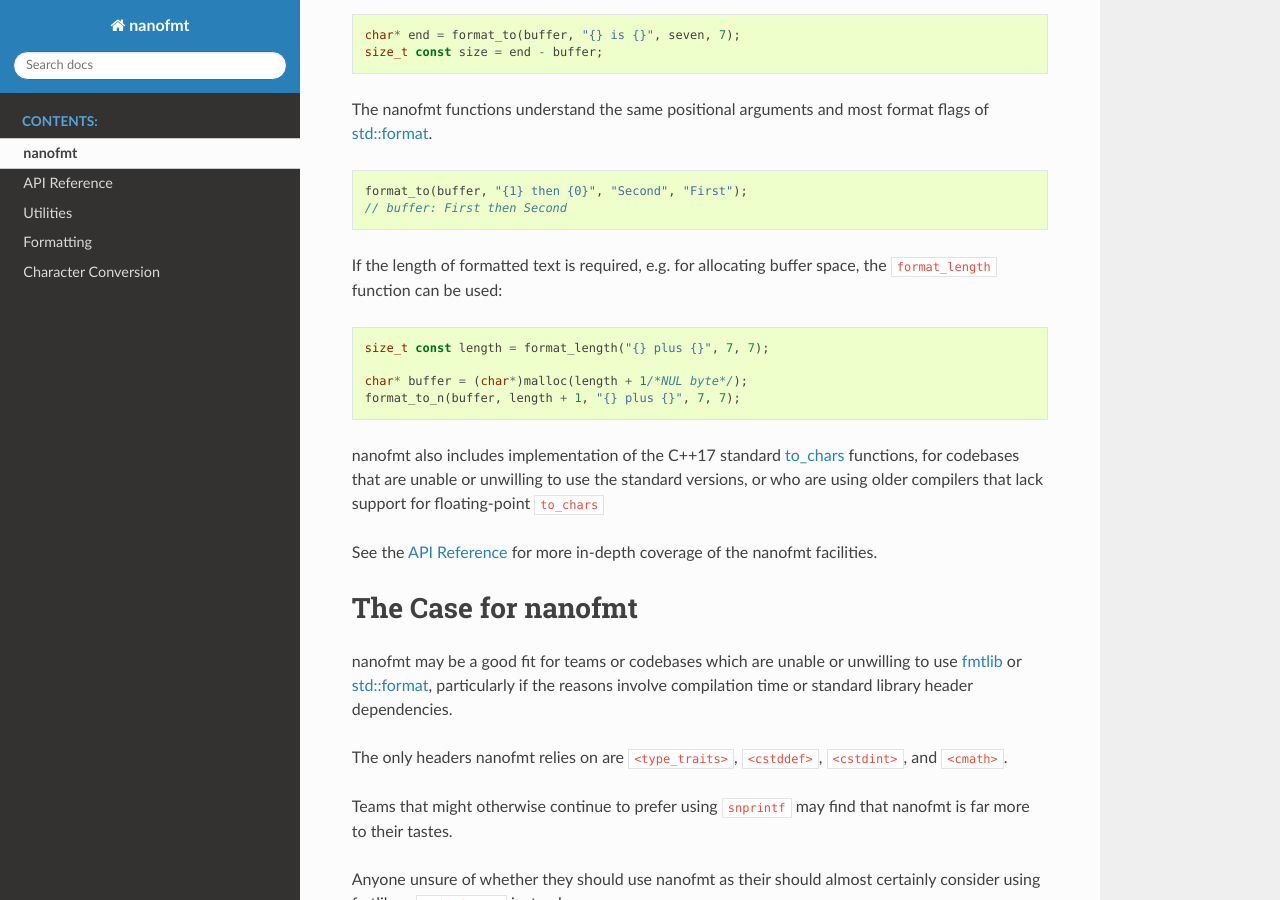
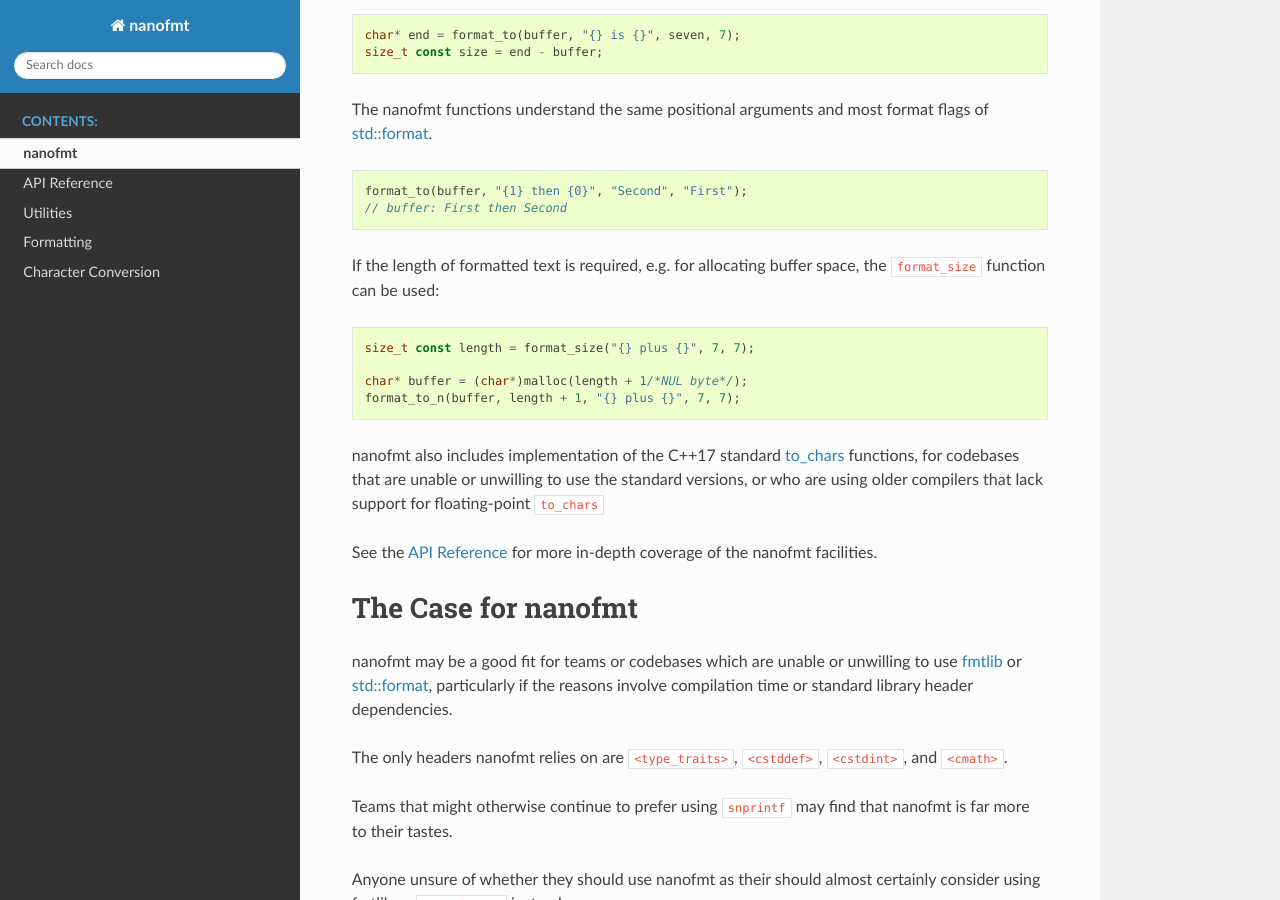
Before and after one commit to seanmiddleditch/nanofmt, a Sphinx documentation site: the page built from docs/index.rst, in a window 1280 px wide and 900 px high, scrolled down 1408 px. Built offline with Sphinx 7.4.7 and the Read the Docs theme 2.0.0, drawn with Linux system fonts in a browser that asks for light colours.

Commit message:
Implement (v)format_size
Documentation revealed they were missing

```diff
--- a/docs/api.rst
+++ b/docs/api.rst
@@ -25,9 +25,9 @@ Formatting
 
 .. doxygenfunction:: nanofmt::vformat_to_n(char*, std::size_t, FormatT&&, format_args&&)
 
-.. doxygenfunction:: nanofmt::format_length
+.. doxygenfunction:: nanofmt::format_size
 
-.. doxygenfunction:: nanofmt::vformat_length
+.. doxygenfunction:: nanofmt::vformat_size
 
 .. doxygenfunction:: nanofmt::make_format_args
 
--- a/docs/index.rst
+++ b/docs/index.rst
@@ -67,11 +67,11 @@ flags of `std::format`_.
   // buffer: First then Second
 
 If the length of formatted text is required, e.g. for allocating buffer space,
-the ``format_length`` function can be used:
+the ``format_size`` function can be used:
 
 .. code-block:: c++
 
-  size_t const length = format_length("{} plus {}", 7, 7);
+  size_t const length = format_size("{} plus {}", 7, 7);
 
   char* buffer = (char*)malloc(length + 1/*NUL byte*/);
   format_to_n(buffer, length + 1, "{} plus {}", 7, 7);
```
Also changed, not shown: 1 other file.
